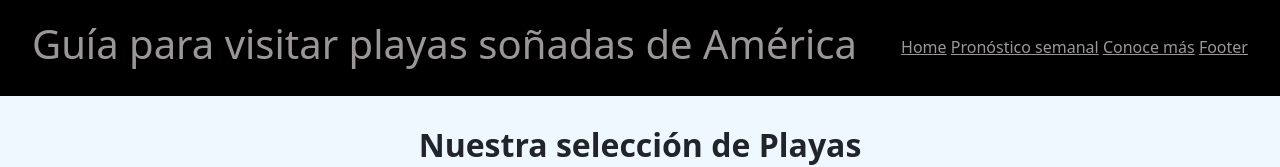
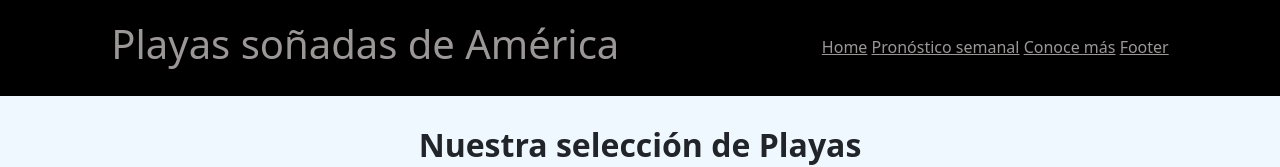
Before and after one commit to PaulaG73/Ej_Final_M2_Clima, a plain HTML site: page index.html in a window 1280 px wide. Shown: the top 167 px of the page. Drawn offline with nearby package versions, Linux system fonts and the light colour scheme.

```diff
--- a/index.html
+++ b/index.html
@@ -18,7 +18,7 @@
     <!-- HEADER -->
     <header id="header">
         <div class="header">
-            <H1 class="header__título">Guía para visitar playas soñadas de América</H1>
+            <H1 class="header__título">Playas soñadas de América</H1>
             <nav class="header__nav">
 
                 <a class="nav__item" href="#Home">Home</a>
@@ -609,6 +609,7 @@
     <script src="https://cdn.jsdelivr.net/npm/bootstrap@5.3.8/dist/js/bootstrap.bundle.min.js"
         integrity="sha384-FKyoEForCGlyvwx9Hj09JcYn3nv7wiPVlz7YYwJrWVcXK/BmnVDxM+D2scQbITxI"
         crossorigin="anonymous"></script>
+
     <script src="./assets/js/index.js"></script>
 </body>
 
```
Also changed, not shown: 3 other files.
